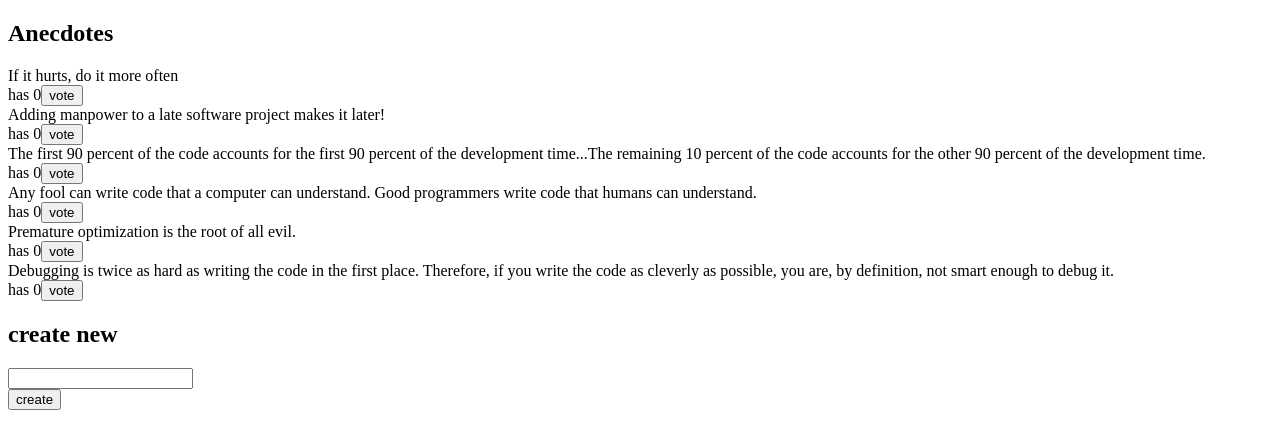
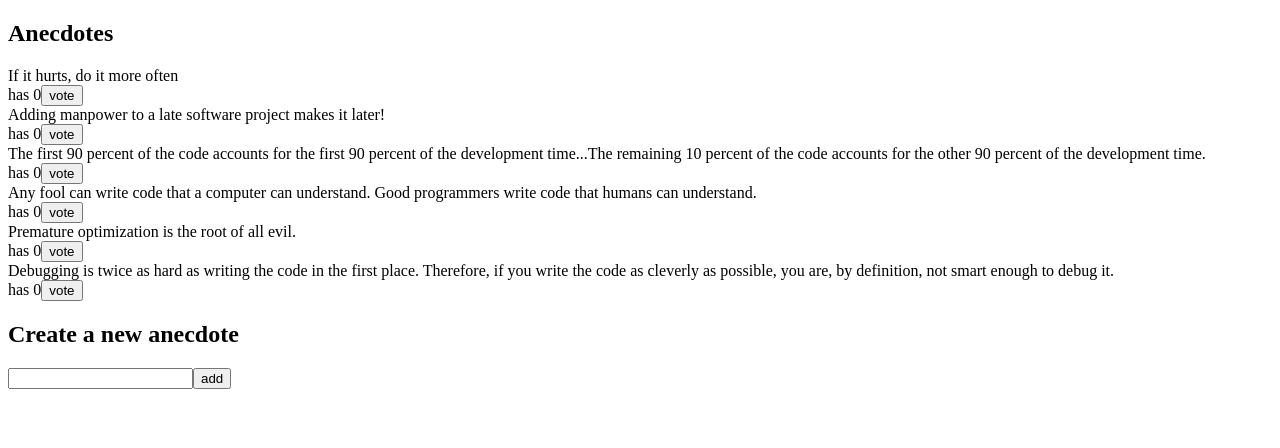
Before and after one commit to savakko/full-stack-open-2022, a React (Create React App) app in the folder part6/redux-anecdotes/: page / in a window 1280 px wide. Shown: the top 448 px of the page. Built offline with nearby package versions, Linux system fonts and the light colour scheme.

Commit message:
Refactor anecdote form into a component

```diff
--- a/part6/redux-anecdotes/src/App.js
+++ b/part6/redux-anecdotes/src/App.js
@@ -1,5 +1,6 @@
 import { useSelector, useDispatch } from 'react-redux'
-import { voteAnecdote, addAnecdote } from './reducers/anecdoteReducer'
+import { voteAnecdote } from './reducers/anecdoteReducer'
+import AnecdoteForm from './components/AnecdoteForm'
 
 const App = () => {
   const anecdotes = useSelector(state => state)
@@ -7,11 +8,6 @@ const App = () => {
 
   const vote = (id) => {
     dispatch(voteAnecdote(id))
-  }
-
-  const add = (event) => {
-    event.preventDefault()
-    dispatch(addAnecdote(event.target.anecdote.value))
   }
 
   return (
@@ -29,12 +25,9 @@ const App = () => {
               <button onClick={() => vote(anecdote.id)}>vote</button>
             </div>
           </div>
-      )}
-      <h2>create new</h2>
-      <form onSubmit={add}>
-        <div><input name="anecdote" /></div>
-        <button type="submit">create</button>
-      </form>
+        )
+      }
+      <AnecdoteForm />
     </div>
   )
 }
--- /dev/null
+++ b/part6/redux-anecdotes/src/components/AnecdoteForm.js
@@ -0,0 +1,25 @@
+import { useDispatch } from "react-redux"
+import { addAnecdote } from "../reducers/anecdoteReducer"
+
+const AnecdoteForm = (props) => {
+  const dispatch = useDispatch()
+
+  const add = (event) => {
+    event.preventDefault()
+    const input = event.target.anecdote
+    dispatch(addAnecdote(input.value))
+    input.value = ''
+  }
+
+  return (
+    <div>
+      <h2>Create a new anecdote</h2>
+      <form onSubmit={add}>
+        <input name="anecdote" />
+        <button type="submit">add</button>
+      </form>
+    </div>
+  )
+}
+
+export default AnecdoteForm
```
